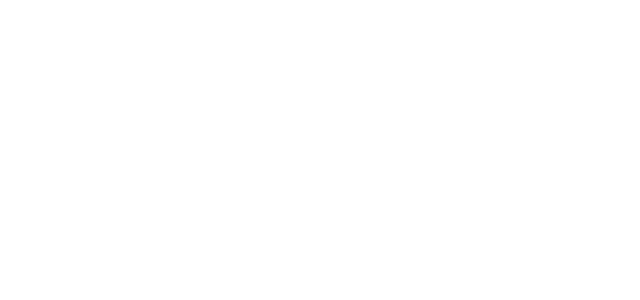
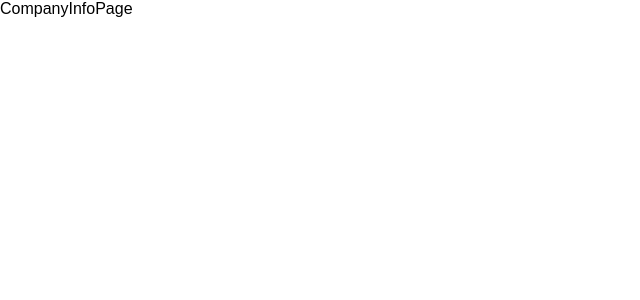
Before and after one commit to pika-two/pika-two-FE, a React (Vite) app: page /company/1 in a window 1280 px wide. Before the commit this address had no page. Shown: the top 300 px of the page, without its empty margins (0-640 px from the left). Built offline with nearby package versions, Linux system fonts and the light colour scheme.

Commit message:
[ADD] Company Info 페이지 생성
[ADD] Company Info 페이지 생성

```diff
--- a/src/App.jsx
+++ b/src/App.jsx
@@ -8,6 +8,7 @@
 import IncomeConnectPage from './pages/IncomeConnectPage';
 import MainPage from './pages/MainPage'
 import SearchPage from './pages/SearchPage';
+import CompanyInfoPage from './pages/CompanyInfoPage'
 function App() {
   return (
   <GlobalPortal.Provider>
@@ -20,6 +21,7 @@
       <Route path="/incomeConnect"  element={<IncomeConnectPage/>} ></Route>
       <Route path="/mainPage" element={<MainPage/>}></Route>
       <Route path="/search/:keyword" element = {<SearchPage/>}></Route>
+      <Route path="/company/:id" element={<CompanyInfoPage/>}></Route>
     </Routes>
   </Layout>
 
--- /dev/null
+++ b/src/pages/CompanyInfoPage.jsx
@@ -0,0 +1,5 @@
+export default function CompanyInfoPage() {
+  return (
+    <div>CompanyInfoPage</div>
+  )
+}
```
